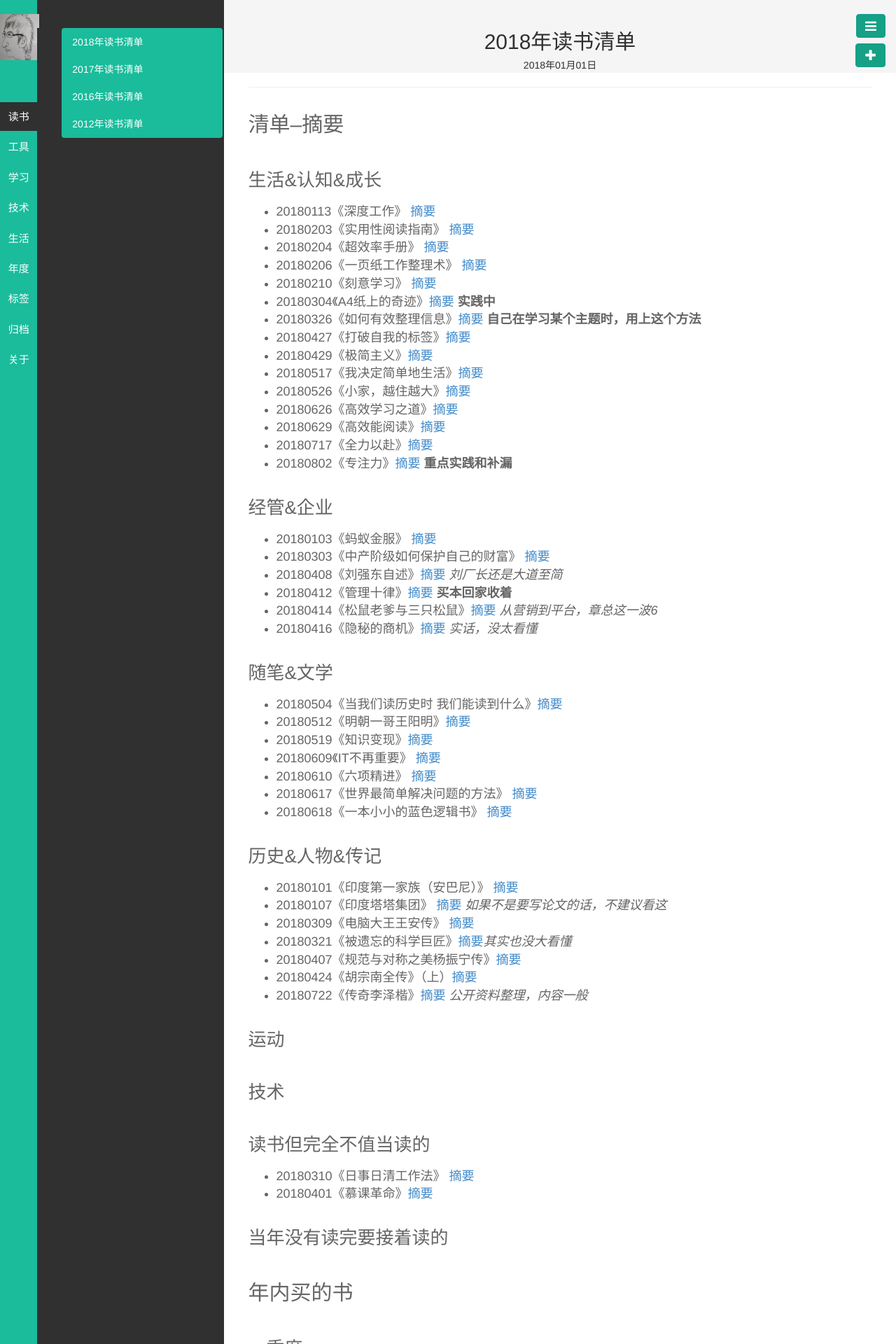
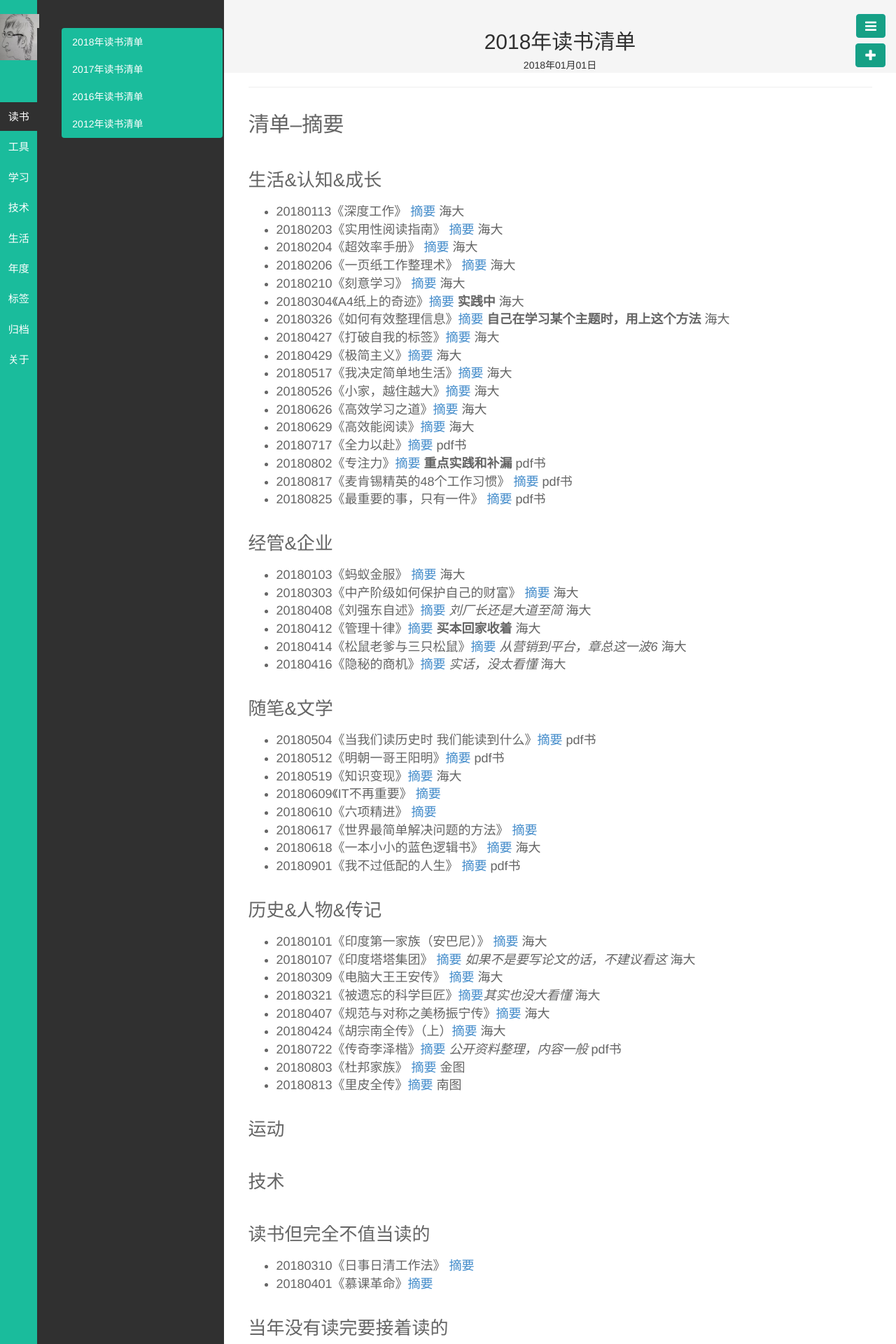
Before and after one commit to wolflion/blog, a Jekyll site: the page built from _posts/读书/2018-01-01-book-list-2018.md, in a window 1280 px wide. Shown: the top 1920 px of the page at 70% size. Built offline with Jekyll 4.4.1, drawn with Linux system fonts in a browser that asks for light colours; some of the changed text lies outside the part shown.

Commit message:
更新2018的读书记录和书相关的。

```diff
--- a/_posts/读书/2018-01-01-book-list-2018.md
+++ b/_posts/读书/2018-01-01-book-list-2018.md
@@ -4,75 +4,114 @@
 category: 读书
 tags: 总结
 keywords:
+
 description:
+
 ---
 
 ## 清单--摘要
 
 ### 生活&认知&成长
 
-+ 20180113《深度工作》 [摘要](https://www.jianshu.com/p/544069f05430)
-+ 20180203《实用性阅读指南》 [摘要](https://www.jianshu.com/p/f003b80a2127)
-+ 20180204《超效率手册》 [摘要](https://www.jianshu.com/p/cf0a46b6d0f2)
-+ 20180206《一页纸工作整理术》 [摘要](https://www.jianshu.com/p/61fe11295a87)
-+ 20180210《刻意学习》 [摘要](https://www.jianshu.com/p/0e32e881ab42)
-+ 20180304《A4纸上的奇迹》[摘要](https://www.jianshu.com/p/dde7bb111646) **实践中**
-+ 20180326《如何有效整理信息》[摘要](https://www.jianshu.com/p/c4c5ebd5763e) **自己在学习某个主题时，用上这个方法**
-+ 20180427《打破自我的标签》[摘要](https://www.jianshu.com/p/5c7532dc4183)
-+ 20180429《极简主义》[摘要](https://www.jianshu.com/p/926b85848cb2)
-+ 20180517《我决定简单地生活》[摘要](https://www.jianshu.com/p/3c0b650ac348)
-+ 20180526《小家，越住越大》[摘要](https://www.jianshu.com/p/9a5c5dd754ca)
-+ 20180626《高效学习之道》[摘要](https://www.jianshu.com/p/b4c91e5a8027)
-+ 20180629《高效能阅读》[摘要](https://www.jianshu.com/p/56c8b0c16e96)
-+ 20180717《全力以赴》[摘要](https://www.jianshu.com/p/d81b93c7cc92)
-+ 20180802《专注力》[摘要](https://www.jianshu.com/p/a4b0a52dd030)  **重点实践和补漏**
++ 20180113《深度工作》 [摘要](https://www.jianshu.com/p/544069f05430)  海大
++ 20180203《实用性阅读指南》 [摘要](https://www.jianshu.com/p/f003b80a2127)  海大
++ 20180204《超效率手册》 [摘要](https://www.jianshu.com/p/cf0a46b6d0f2)  海大
++ 20180206《一页纸工作整理术》 [摘要](https://www.jianshu.com/p/61fe11295a87)  海大
++ 20180210《刻意学习》 [摘要](https://www.jianshu.com/p/0e32e881ab42)  海大
++ 20180304《A4纸上的奇迹》[摘要](https://www.jianshu.com/p/dde7bb111646) **实践中**  海大
++ 20180326《如何有效整理信息》[摘要](https://www.jianshu.com/p/c4c5ebd5763e) **自己在学习某个主题时，用上这个方法**  海大
++ 20180427《打破自我的标签》[摘要](https://www.jianshu.com/p/5c7532dc4183)  海大
++ 20180429《极简主义》[摘要](https://www.jianshu.com/p/926b85848cb2)  海大
++ 20180517《我决定简单地生活》[摘要](https://www.jianshu.com/p/3c0b650ac348)  海大
++ 20180526《小家，越住越大》[摘要](https://www.jianshu.com/p/9a5c5dd754ca)  海大
++ 20180626《高效学习之道》[摘要](https://www.jianshu.com/p/b4c91e5a8027)  海大
++ 20180629《高效能阅读》[摘要](https://www.jianshu.com/p/56c8b0c16e96)  海大
++ 20180717《全力以赴》[摘要](https://www.jianshu.com/p/d81b93c7cc92)  pdf书
++ 20180802《专注力》[摘要](https://www.jianshu.com/p/a4b0a52dd030)  **重点实践和补漏**  pdf书
++ 20180817《麦肯锡精英的48个工作习惯》 [摘要](https://www.jianshu.com/p/7f69f5b38a9e)  pdf书
++ 20180825《最重要的事，只有一件》 [摘要](https://www.jianshu.com/p/2a368bf451d8)  pdf书
 
 ### 经管&企业
 
-+ 20180103《蚂蚁金服》 [摘要](https://www.jianshu.com/p/04f09ec8a46d)
-+ 20180303《中产阶级如何保护自己的财富》 [摘要](https://www.jianshu.com/p/34a1bd790d50)
-+ 20180408《刘强东自述》[摘要](https://www.jianshu.com/p/d72b197df0be) *刘厂长还是大道至简*
-+ 20180412《管理十律》[摘要](https://www.jianshu.com/p/e890f3b68647) **买本回家收着**
-+ 20180414《松鼠老爹与三只松鼠》[摘要](https://www.jianshu.com/p/8339b2c0eff2) *从营销到平台，章总这一波6*
-+ 20180416《隐秘的商机》[摘要](https://www.jianshu.com/p/6e965dd9947c) *实话，没太看懂*
++ 20180103《蚂蚁金服》 [摘要](https://www.jianshu.com/p/04f09ec8a46d)   海大
++ 20180303《中产阶级如何保护自己的财富》 [摘要](https://www.jianshu.com/p/34a1bd790d50)  海大
++ 20180408《刘强东自述》[摘要](https://www.jianshu.com/p/d72b197df0be) *刘厂长还是大道至简*   海大
++ 20180412《管理十律》[摘要](https://www.jianshu.com/p/e890f3b68647) **买本回家收着**   海大
++ 20180414《松鼠老爹与三只松鼠》[摘要](https://www.jianshu.com/p/8339b2c0eff2) *从营销到平台，章总这一波6*   海大
++ 20180416《隐秘的商机》[摘要](https://www.jianshu.com/p/6e965dd9947c) *实话，没太看懂*   海大
 
 ### 随笔&文学
 
-+ 20180504《当我们读历史时 我们能读到什么》[摘要](https://www.jianshu.com/p/64e6f5df623d)
-+ 20180512《明朝一哥王阳明》[摘要](https://www.jianshu.com/p/19104713be36)
-+ 20180519《知识变现》[摘要](https://www.jianshu.com/p/d903ea8c4751)
++ 20180504《当我们读历史时 我们能读到什么》[摘要](https://www.jianshu.com/p/64e6f5df623d) pdf书
++ 20180512《明朝一哥王阳明》[摘要](https://www.jianshu.com/p/19104713be36)  pdf书
++ 20180519《知识变现》[摘要](https://www.jianshu.com/p/d903ea8c4751)  海大
 + 20180609《IT不再重要》 [摘要](https://www.jianshu.com/p/997692e386f0)
 + 20180610《六项精进》 [摘要](https://www.jianshu.com/p/0155f22e3d19)
 + 20180617《世界最简单解决问题的方法》 [摘要](https://www.jianshu.com/p/0adf331958f1)
-+ 20180618《一本小小的蓝色逻辑书》 [摘要](https://www.jianshu.com/p/168a28fe0389)
++ 20180618《一本小小的蓝色逻辑书》 [摘要](https://www.jianshu.com/p/168a28fe0389)  海大
++ 20180901《我不过低配的人生》 [摘要](https://www.jianshu.com/p/68c27163b1d2)  pdf书
 
 ### 历史&人物&传记
 
-+ 20180101《印度第一家族（安巴尼）》 [摘要](https://www.jianshu.com/p/eb71efc4dd14)
-+ 20180107《印度塔塔集团》 [摘要](https://www.jianshu.com/p/af52d24a1fa3) *如果不是要写论文的话，不建议看这*
-+ 20180309《电脑大王王安传》 [摘要](https://www.jianshu.com/p/b676c0435f24)
-+ 20180321《被遗忘的科学巨匠》[摘要](https://www.jianshu.com/p/254987388041)*其实也没大看懂*
-+ 20180407《规范与对称之美杨振宁传》[摘要]()
-+ 20180424《胡宗南全传》（上）[摘要](https://www.jianshu.com/p/ed8eeaf27ab1)
-+ 20180722《传奇李泽楷》[摘要](https://www.jianshu.com/p/7e28ec1babb7)  *公开资料整理，内容一般*
++ 20180101《印度第一家族（安巴尼）》 [摘要](https://www.jianshu.com/p/eb71efc4dd14)  海大
++ 20180107《印度塔塔集团》 [摘要](https://www.jianshu.com/p/af52d24a1fa3) *如果不是要写论文的话，不建议看这*   海大
++ 20180309《电脑大王王安传》 [摘要](https://www.jianshu.com/p/b676c0435f24)  海大
++ 20180321《被遗忘的科学巨匠》[摘要](https://www.jianshu.com/p/254987388041)*其实也没大看懂*  海大
++ 20180407《规范与对称之美杨振宁传》[摘要]()  海大
++ 20180424《胡宗南全传》（上）[摘要](https://www.jianshu.com/p/ed8eeaf27ab1)   海大
++ 20180722《传奇李泽楷》[摘要](https://www.jianshu.com/p/7e28ec1babb7)  *公开资料整理，内容一般*  pdf书
++ 20180803《杜邦家族》 [摘要](https://www.jianshu.com/p/fe8a53ffbb47)  金图
++ 20180813《里皮全传》[摘要](https://www.jianshu.com/p/170407754d63)     南图
 
 ### 运动
 
-
 ### 技术
-
 
 ### 读书但完全不值当读的
 
 + 20180310《日事日清工作法》 [摘要](https://www.jianshu.com/p/ab6fdfb6c43c)
 + 20180401《慕课革命》[摘要]()
 
-###  当年没有读完要接着读的
+### 当年没有读完要接着读的
 
-##  年内买的书
+## 年内买的书
 
-###  一季度
+### 一季度
 
-+ 1月9日，TB《浮生六记》 8.79元
++ 1月9日，TB《浮生六记》 8.79元  *6月底已看完*
++ 1月19日，TB《古文观止》29.8元
++ 3月26日，TB花58.8买了2本
+  + 《新编C语言习题与解析》
+  + 《新编C++语言习题与解析》
 
-##  盘点
+### 二季度
+
++ 5月13日，TB上的*新东方次品书促销*，57.84买了7本
+
+### 三季度
+
++ 7月13日，TB上二手nook HD阅读器花了201.88
+
++ 7月25日，京东*忘记啥活动了*，共花86.1买了4本
+
+  + 《代码整洁之道》
+
+  + 《编程珠玑》（第2版）
+
+  + 《数据结构与算法分析：C语言描述》
+
+  + 《编码：隐匿在计算机软硬件背后的语言》
+
++ 8月13日，TB上二手kindle dxg阅读器花了881.72
+
++ 9月1日，TB上花9.9买《红楼梦》
+
++ 9月1日，当当满100减50，共花108.2买了3本
+
+  + 《C语言接口与实现》
+
+  + 《高级操作系统实验指导》
+
+  + 《C++语法详解》
+
+## 盘点
```
